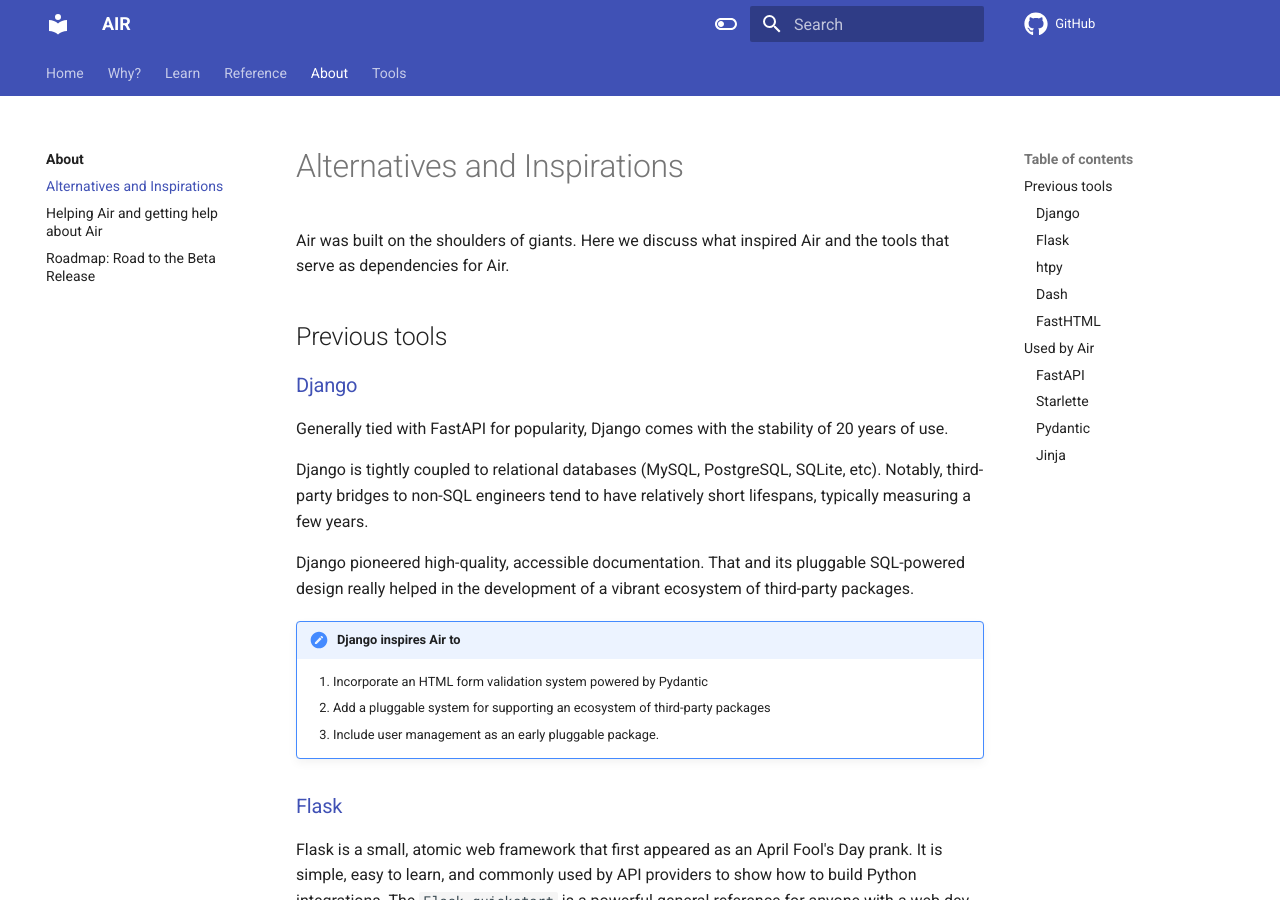
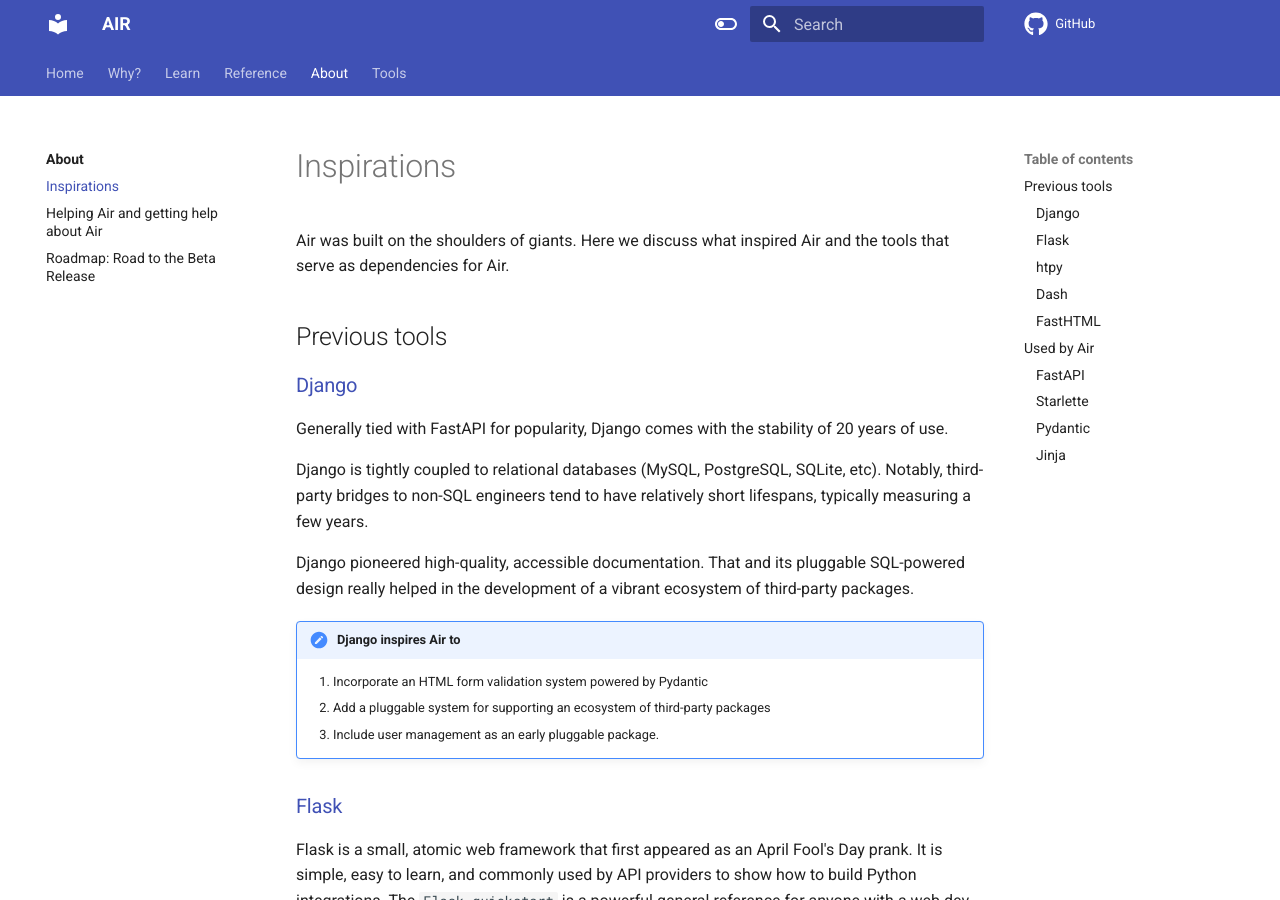
Before and after one commit to feldroy/air, an MkDocs documentation site: the page built from docs/about/inspirations.md, in a window 1280 px wide and 900 px high. Built offline with MkDocs 1.6.1 and Material for MkDocs 9.7.7, drawn with Linux system fonts in a browser that asks for light colours; comment, search, counter and statistics services are not loaded.

Commit message:
Change alternatives to inspirations

```diff
--- a/docs/about/alternatives.md
+++ b/docs/about/inspirations.md
@@ -1,4 +1,4 @@
-# Alternatives and Inspirations
+# Inspirations
 
 Air was built on the shoulders of giants. Here we discuss what inspired Air and the tools that serve as dependencies for Air.
 
--- a/mkdocs.yml
+++ b/mkdocs.yml
@@ -60,7 +60,7 @@ nav:
 
   - About:
     - about/index.md
-    - about/alternatives.md
+    - about/inspirations.md
     - about/help_air.md
     - about/roadmap.md
 
@@ -125,4 +125,5 @@ plugins:
             merge_init_into_class: true
   - redirects:
       redirect_maps:
+        'about/alternatives.md': 'about/inspirations.md'
         'roadmap.md': 'about/roadmap.md'
```
